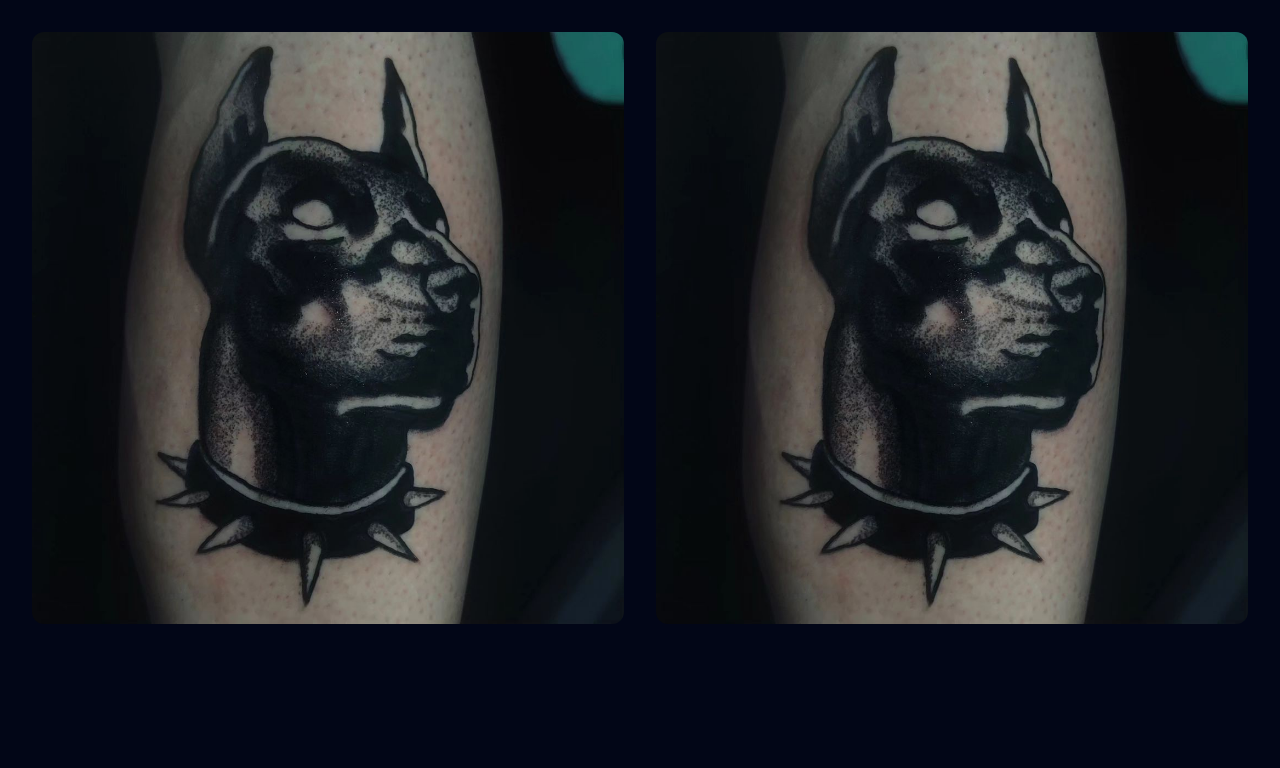
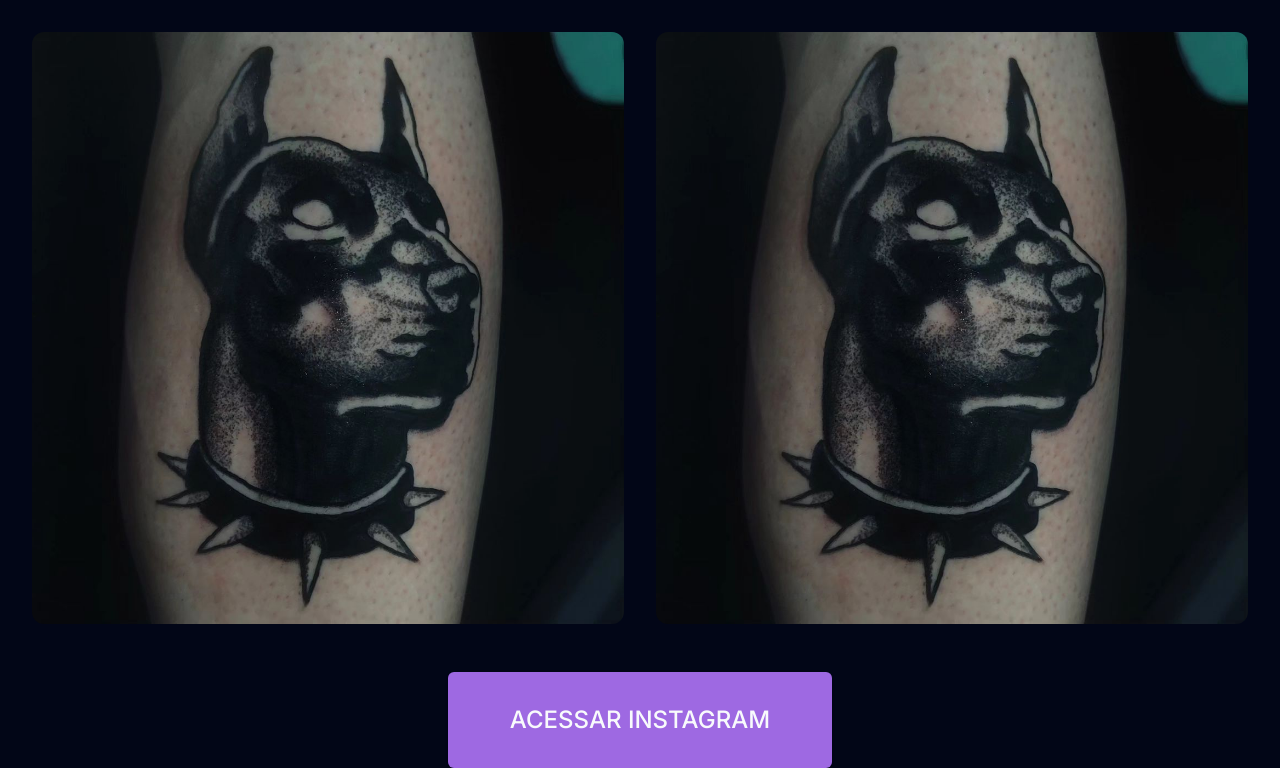
Before and after one commit to reinheimermat/kaue-grohl, a Next.js app: page / in a window 1280 px wide. Shown: the part 2618-3386 px from the top of the page. Before the commit the page ends 3242 px from the top, so only its background shows below. Built offline with nearby package versions, Linux system fonts and the light colour scheme.

Commit message:
feat: add btn for instagram.

```diff
--- a/src/app/page.tsx
+++ b/src/app/page.tsx
@@ -3,6 +3,8 @@ import { GridHome } from './components/grid-home'
 import { Sidebar } from './components/sidebar'
 import kaue from '@/assets/kaue.jpg'
 import { Grid } from './components/grid'
+import { Button } from '@/components/ui/button'
+import Link from 'next/link'
 
 export default function Home() {
   return (
@@ -27,11 +29,16 @@ export default function Home() {
           </p>
         </article>
       </section>
-      <section className="pt-48 lg:col-span-6">
+      <section className="flex flex-col pt-48 lg:col-span-6">
         <h1 className="pb-16 text-end text-2xl font-bold uppercase text-primary">
           Galeria de Tattos
         </h1>
         <Grid />
+        <Button className="mx-auto mt-12 h-24 w-96 text-2xl uppercase">
+          <Link href={'https://instagram.com/kaue_grohl'} target="_blank">
+            Acessar Instagram
+          </Link>
+        </Button>
       </section>
     </main>
   )
```
